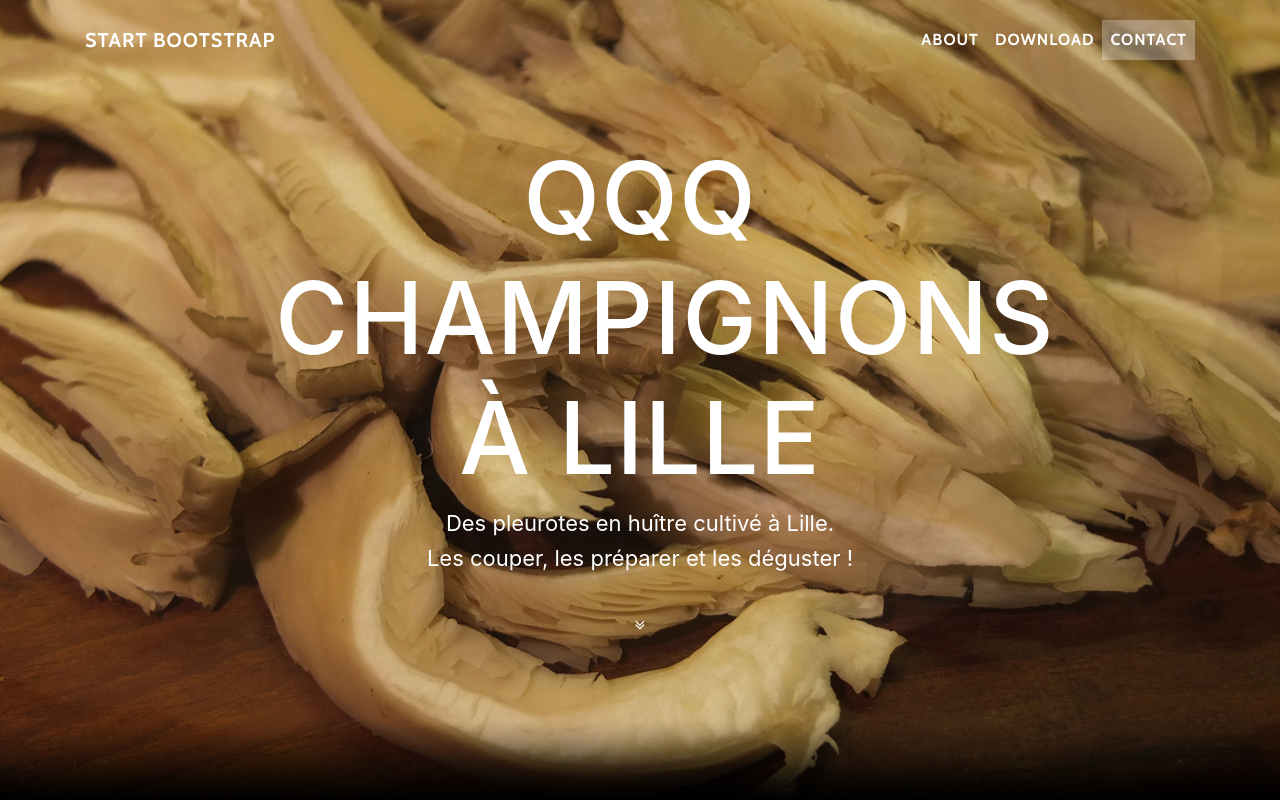
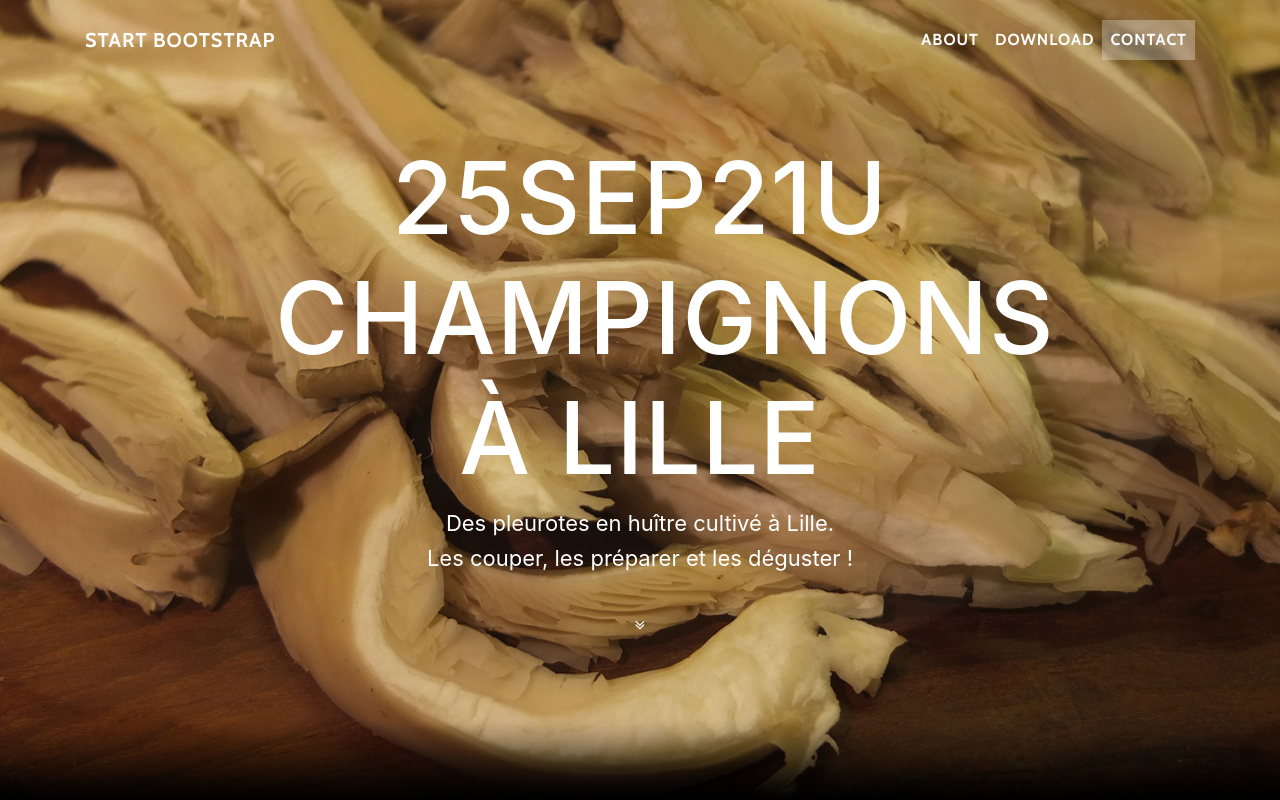
Before and after one commit to roelguldemond/c-de-lille, a website with bundled scripts: page index.html in a window 1280 px wide. Shown: the top 800 px of the page. Built offline with nearby package versions, Linux system fonts and the light colour scheme; files whose address does not match are found by name.

Commit message:
Update index.html

```diff
--- a/index.html
+++ b/index.html
@@ -8,7 +8,7 @@
     <meta name="description" content="">
     <meta name="author" content="">
 
-    <title>Lex kijk : Champignons de Lille</title>
+    <title>25sep21u Champignons de Lille</title>
 
     <!-- Bootstrap core CSS -->
     <link href="vendor/bootstrap/css/bootstrap.min.css" rel="stylesheet">
@@ -55,7 +55,7 @@
         <div class="container">
           <div class="row">
             <div class="col-lg-8 mx-auto">
-              <h1 class="brand-heading">QQQ Champignons à Lille</h1>
+              <h1 class="brand-heading">25sep21u Champignons à Lille</h1>
                            <p class="intro-text">Des pleurotes en huître cultivé à Lille.
                 <br>Les couper, les préparer et les déguster !</p>
               <a href="#about" class="btn btn-circle js-scroll-trigger">
```
